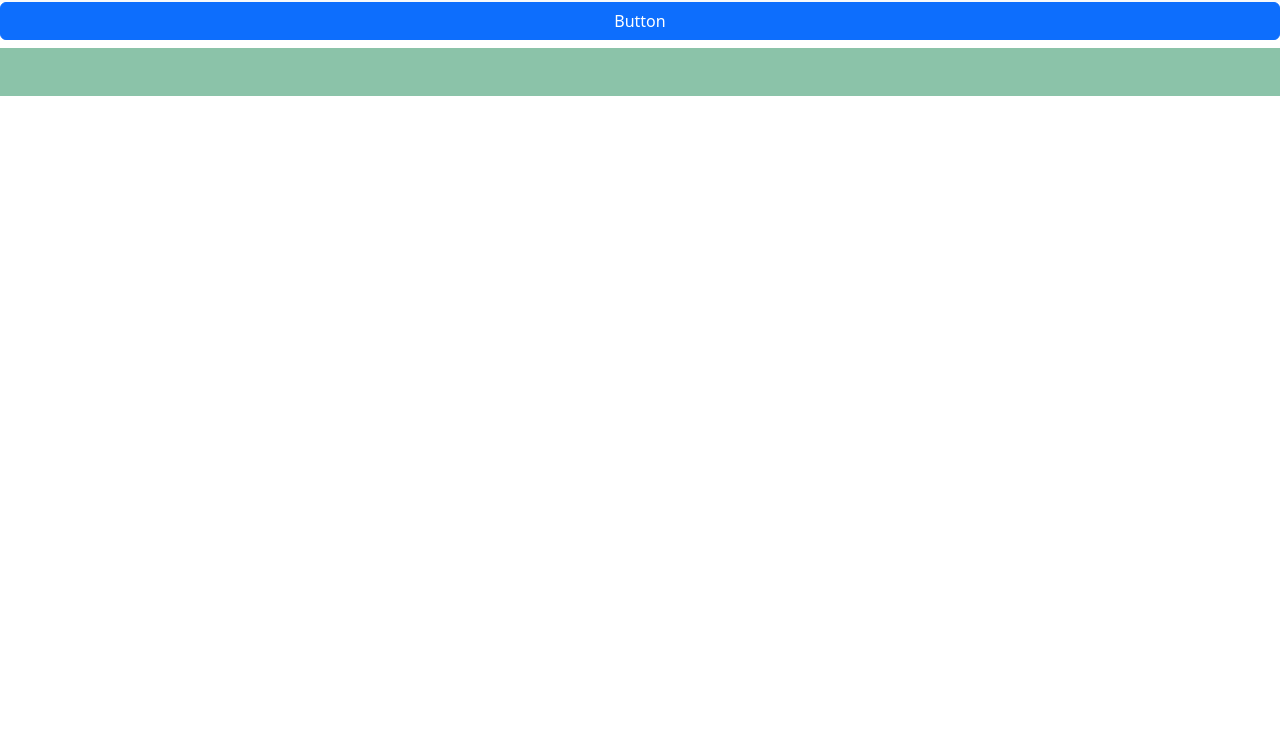
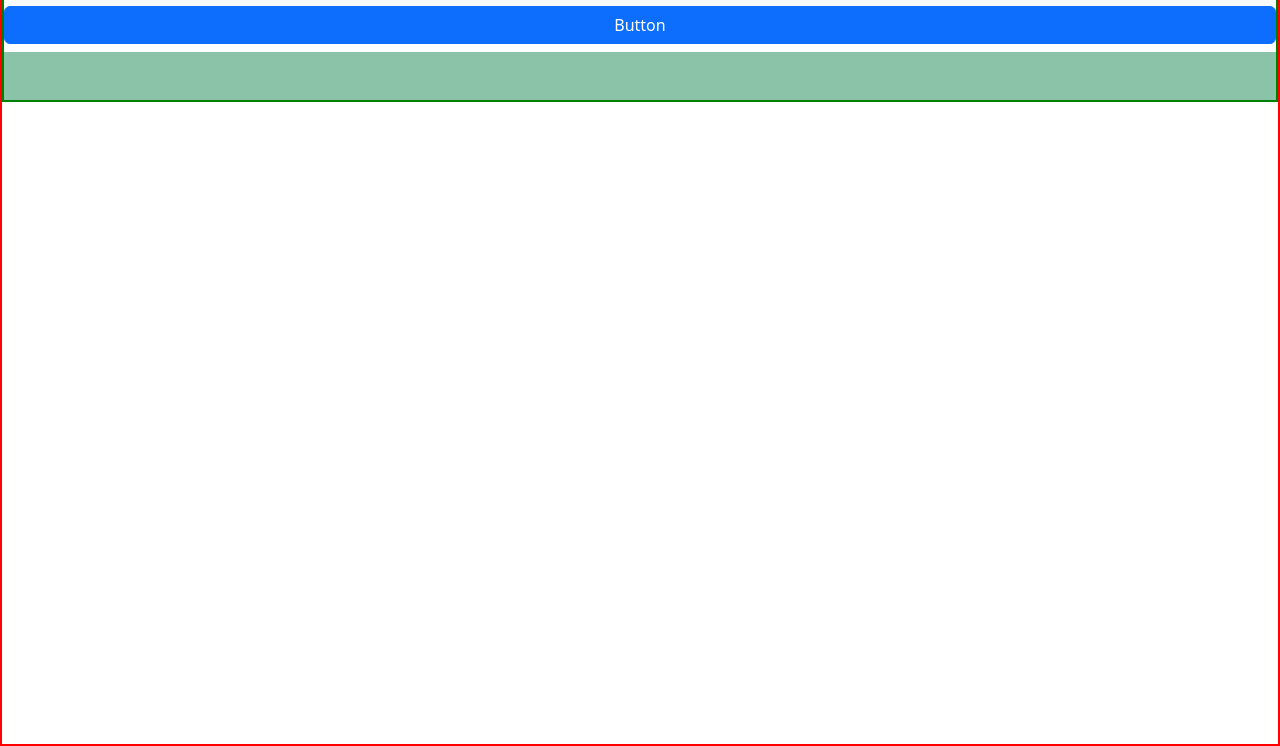
Before and after one commit to bsdc-stefan/bsdc-stefan.github.io, a plain HTML site: page stefanBackground/index.html in a window 1280 px wide. Shown: the part 54-800 px from the top of the page. Drawn offline with nearby package versions, Linux system fonts and the light colour scheme.

Commit message:
bootstrap test 2

```diff
--- a/stefanBackground/app.js
+++ b/stefanBackground/app.js
@@ -1 +1 @@
-console.log("FJHi")
+console.log("Bootstrap demo working")
--- a/stefanBackground/styles.css
+++ b/stefanBackground/styles.css
@@ -0,0 +1,18 @@
+* {
+    margin: 0;
+    padding: 0;
+    box-sizing: border-box;
+}
+
+html {
+    border: red solid 2px;
+    height: 100%;
+}
+
+body {
+    border: green solid 2px;
+}
+
+.container {
+    border: 1px solid blue;
+}
```
